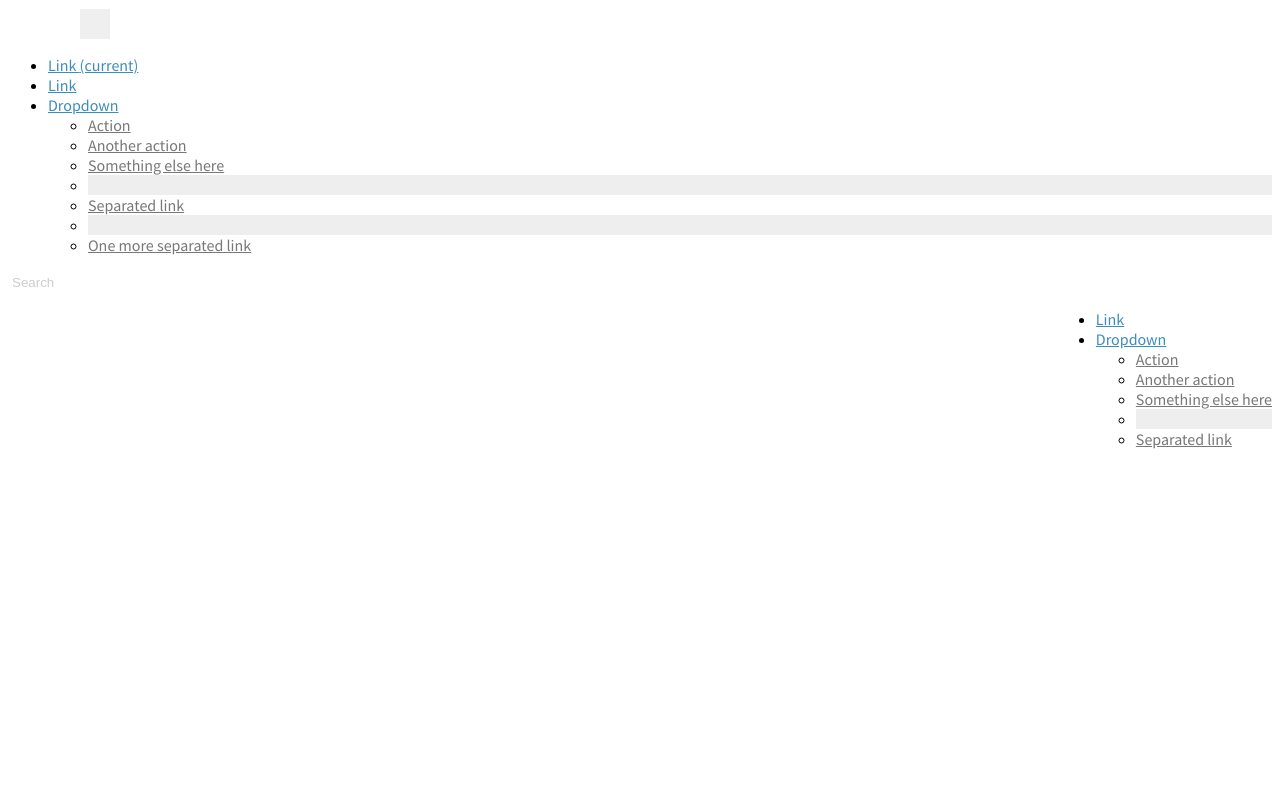
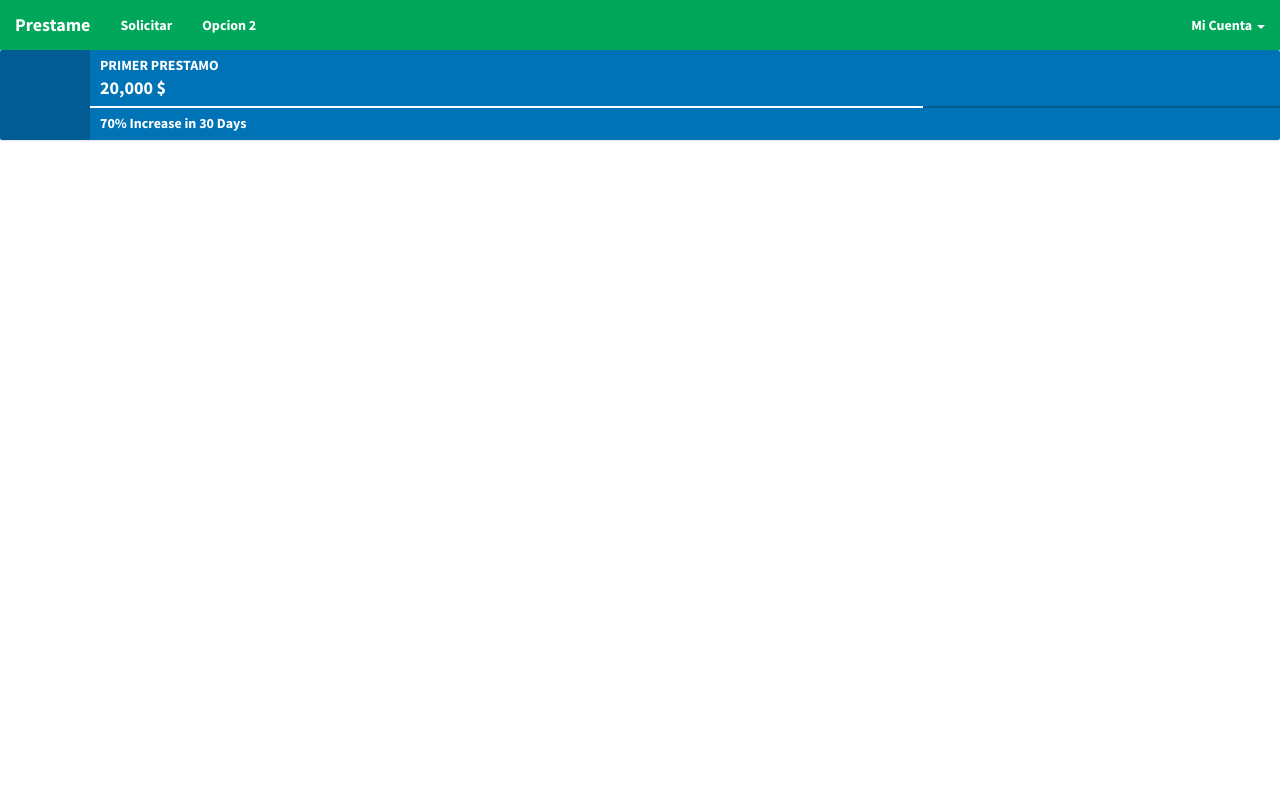
Before and after one commit to soyaaron/pagina-prestamo, a PHP site: page /views/Dashboard/dashboard.php in a window 1280 px wide. After the commit the page ends 141 px from the top, so only its background shows below. Run offline with PHP 8.4, Linux system fonts and the light colour scheme.

Commit message:
Update dashboard.php

```diff
--- a/views/Dashboard/dashboard.php
+++ b/views/Dashboard/dashboard.php
@@ -4,54 +4,40 @@
     <meta charset="utf-8">
     <title>Page Title</title>
     <meta name="viewport" content="width=device-width, initial-scale=1">
+    <link rel="stylesheet" href="../bootstrap/css/bootstrap.css">
     <link rel="stylesheet" href="../dist/css/AdminLTE.css">
+    <link rel="stylesheet" href="../dist/css/skins/_all-skins.css">
+    <link rel="stylesheet" href="//cdnjs.cloudflare.com/ajax/libs/ionicons/2.0.1/css/ionicons.min.css">
+
 
 </head>
-<body class="skin-blue layout-top-nav">
+
+    <body class="skin-green-light layout-top-nav">
 
         <header class="main-header ">
             <nav class="navbar navbar-static-top ">
             <div class="container-fluid">
                 <div class="navbar-header">
-            <a href="../../index2.html" class="navbar-brand"><b>Admin</b>LTE</a>
+                <a href="dashboard.php" class="navbar-brand"><b>Prestame</a>
                 <button type="button" class="navbar-toggle collapsed" data-toggle="collapse" data-target="#navbar-collapse">
                     <i class="fa fa-bars"></i>
                 </button>
                 </div>
 
-            <!-- Collect the nav links, forms, and other content for toggling -->
+
                 <div class="collapse navbar-collapse" id="navbar-collapse">
                 <ul class="nav navbar-nav">
-                <li class="active"><a href="#">Link <span class="sr-only">(current)</span></a></li>
-                <li><a href="#">Link</a></li>
+                    <li><a href="#"> Solicitar <span class="sr-only">(current)</span></a></li>
+                    <li><a href="#">Opcion 2</a></li>
+                </ul>
+                <ul class="nav navbar-nav navbar-right">
                     <li class="dropdown">
-                <a href="#" class="dropdown-toggle" data-toggle="dropdown">Dropdown <span class="caret"></span></a>
+                    <a href="#" class="dropdown-toggle" data-toggle="dropdown">Mi Cuenta <span class="caret"></span></a>
                     <ul class="dropdown-menu" role="menu">
-                    <li><a href="#">Action</a></li>
-                    <li><a href="#">Another action</a></li>
-                    <li><a href="#">Something else here</a></li>
+                        <li><a href="#">Configuracion</a></li>
+                        <li><a href="#">Ayuda</a></li>
                         <li class="divider"></li>
-                    <li><a href="#">Separated link</a></li>
-                    <li class="divider"></li>
-                    <li><a href="#">One more separated link</a></li>
-                </ul>
-                </li>
-            </ul>
-            <form class="navbar-form navbar-left" role="search">
-                <div class="form-group">
-                <input type="text" class="form-control" id="navbar-search-input" placeholder="Search">
-                </div>
-            </form>
-            <ul class="nav navbar-nav navbar-right">
-                <li><a href="#">Link</a></li>
-                <li class="dropdown">
-                <a href="#" class="dropdown-toggle" data-toggle="dropdown">Dropdown <span class="caret"></span></a>
-                <ul class="dropdown-menu" role="menu">
-                    <li><a href="#">Action</a></li>
-                    <li><a href="#">Another action</a></li>
-                    <li><a href="#">Something else here</a></li>
-                    <li class="divider"></li>
-                    <li><a href="#">Separated link</a></li>
+                        <li><a href="#">Cerrar Sesión</a></li>
                     </ul>
                     </li>
                 </ul>
@@ -62,6 +48,20 @@
             </nav>
         </header>
 
+           <div class="info-box bg-blue">
+            <span class="info-box-icon"><i class="fa fa-comments-o"></i></span>
+            <div class="info-box-content">
+                <span class="info-box-text">Primer Prestamo</span>
+                <span class="info-box-number">20,000 $</span>
+                <div class="progress">
+                <div class="progress-bar" style="width: 70%"></div>
+                </div>
+                <span class="progress-description">
+                70% Increase in 30 Days
+                </span>
+            </div>
+            </div>
+
 
 
     <script src="https://code.jquery.com/jquery-3.3.1.slim.min.js" integrity="sha384-q8i/X+965DzO0rT7abK41JStQIAqVgRVzpbzo5smXKp4YfRvH+8abtTE1Pi6jizo" crossorigin="anonymous"></script>
```
Lines whose indentation alone changed are shown as unchanged.
